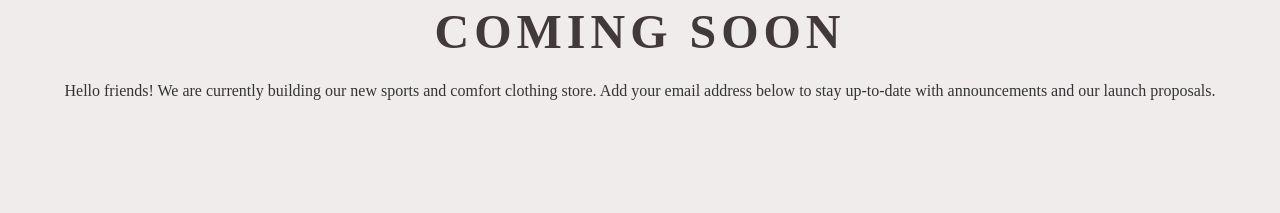
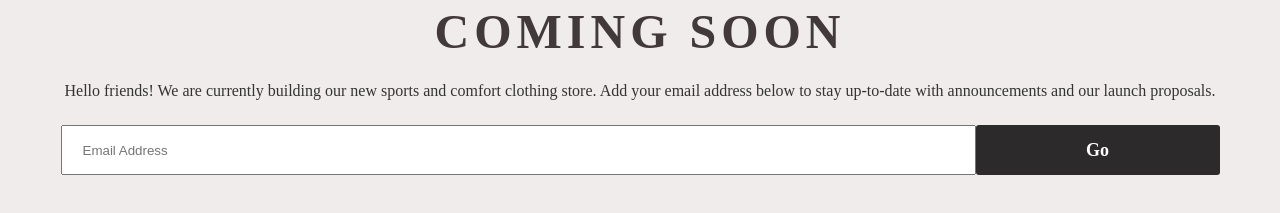
Before and after one commit to wonhee3472/coming_soon_page, a plain HTML site: page index.html in a window 1280 px wide. Shown: the part 575-788 px from the top of the page. Drawn offline with Linux system fonts and the light colour scheme; a web font is replaced by a local one.

Commit message:
added a small form
there's an text input and submit input on the page now

```diff
--- a/index.html
+++ b/index.html
@@ -25,6 +25,10 @@
           announcements and our launch proposals.
         </p>
       </div>
+      <form action="">
+        <input type="text" placeholder="Email Address" />
+        <input type="submit" value="Go" />
+      </form>
     </div>
   </body>
 </html>
--- a/style.css
+++ b/style.css
@@ -79,3 +79,29 @@ p {
   font-weight: bold;
   font-style: normal;
 }
+
+form {
+  display: flex;
+  justify-content: center;
+  margin: 20px 0 40px;
+}
+
+input[type="text"] {
+  width: 75%;
+  height: 50px;
+  box-sizing: border-box;
+  padding-left: 20px;
+}
+
+input[type="submit"] {
+  width: 20%;
+  height: 50px;
+  box-sizing: border-box;
+  background-color: rgb(44, 42, 42);
+  font-family: "AdiHaus";
+  color: white;
+  font-weight: 700;
+  font-size: 18px;
+  border: none;
+  border-radius: 3px;
+}
```
